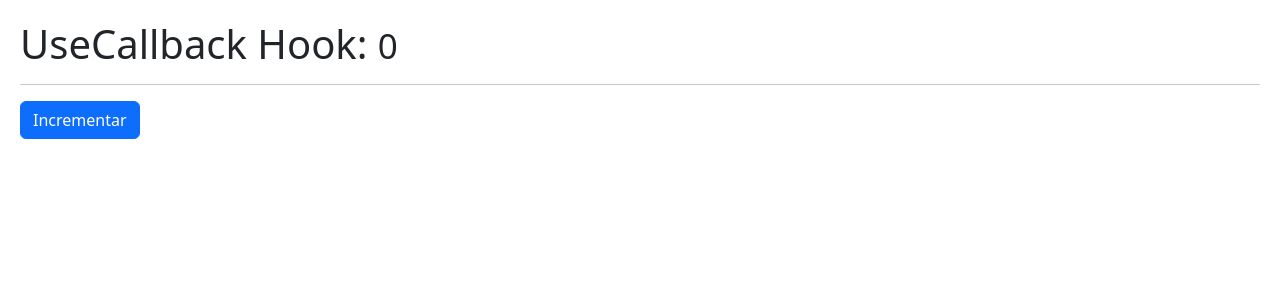
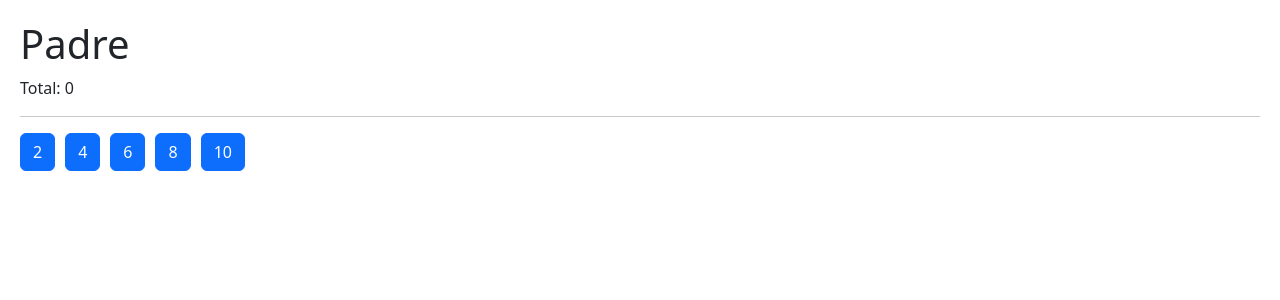
Before and after one commit to CamiloLopez15/react-course, a React (Vite) app in the folder 05-basics-hooks/: page / in a window 1280 px wide. Shown: the top 300 px of the page. Built offline with nearby package versions, Linux system fonts and the light colour scheme.

Commit message:
feat: added class 135

```diff
--- /dev/null
+++ b/05-basics-hooks/src/07-homework/Hijo.tsx
@@ -0,0 +1,22 @@
+import { memo } from "react";
+
+export const Hijo = memo(
+    ({
+        number: numero,
+        increment: incrementar,
+    }: {
+        number: number;
+        increment: (value: number) => void;
+    }) => {
+        console.log("  Me volví a generar :(  ");
+
+        return (
+            <button
+                className="btn btn-primary mr-3"
+                onClick={() => incrementar(numero)}
+            >
+                {numero}
+            </button>
+        );
+    }
+);
--- /dev/null
+++ b/05-basics-hooks/src/07-homework/Padre.tsx
@@ -0,0 +1,25 @@
+import { useCallback, useState } from "react";
+import { Hijo } from "./Hijo";
+
+const numbers = [2, 4, 6, 8, 10];
+export const Padre = () => {
+    const [valor, setValor] = useState(0);
+
+    const increment = useCallback((num: number) => {
+        setValor((c) => c + num);
+    }, []);
+
+    return (
+        <div>
+            <h1>Padre</h1>
+            <p> Total: {valor} </p>
+
+            <hr />
+
+            {numbers.map((n) => (
+                <Hijo key={n} number={n} increment={increment} />
+            ))}
+            {/* <Hijo /> */}
+        </div>
+    );
+};
--- a/05-basics-hooks/src/main.tsx
+++ b/05-basics-hooks/src/main.tsx
@@ -10,11 +10,12 @@
 // import { FocusScreen } from "./04-useRef/FocusScreen";
 // import { Memorize } from "./06-memos/Memorize";
 // import { MemoHook } from "./06-memos/MemoHook";
-import { CallBackHook } from "./06-memos/CallbackHook";
+// import { CallBackHook } from "./06-memos/CallbackHook";
+import { Padre } from "./07-homework/Padre";
 
 
 createRoot(document.getElementById("root")!).render(
     <StrictMode>
-        <CallBackHook />
+        <Padre />
     </StrictMode>
 );
```
